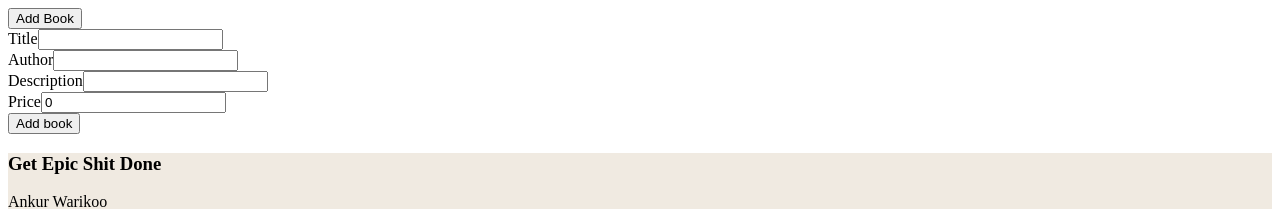
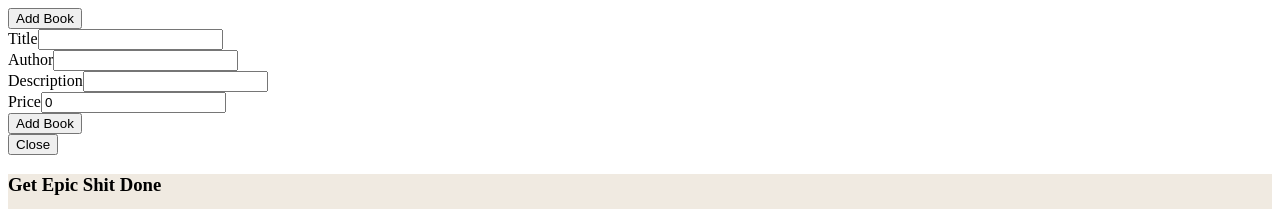
Before and after one commit to Kun7l/Bacancy-Training-Angular, an Angular app in the folder Sessions/08_book_store_application/: page / in a window 1280 px wide. Both pictures are taken after a click on the button "Add Book". Shown: the top 209 px of the page. Built offline with nearby package versions, Linux system fonts and the light colour scheme.

Commit message:
feat: close button and dynamic update button added

```diff
--- a/Sessions/08_book_store_application/src/app/book/components/book-action/book-action.html
+++ b/Sessions/08_book_store_application/src/app/book/components/book-action/book-action.html
@@ -17,7 +17,8 @@
             <input type="number" name="bookPrice" id="book-price" formControlName="price" [(ngModel)]="book().price">
         </div>
 
-        <button type="submit">Add
-            book</button>
+        <button type="submit">@if (isAddActive()) {Add Book} @else{Update Book}</button>
+
     </form>
+    <button (click)="closeButton()">Close</button>
 </div>
--- a/Sessions/08_book_store_application/src/app/book/components/book-action/book-action.ts
+++ b/Sessions/08_book_store_application/src/app/book/components/book-action/book-action.ts
@@ -17,6 +17,8 @@ import { BookItem } from '../book-item/book-item';
 })
 export class BookAction {
   @Input() isAddActive = signal(false);
+  @Output() closeButtonEvent = new EventEmitter<void>();
+
   @Input() book = signal<IBookDetails>({
     id: 0,
     title: '',
@@ -73,4 +75,7 @@ export class BookAction {
       }
     }
   }
+  closeButton() {
+    this.closeButtonEvent.emit();
+  }
 }
--- a/Sessions/08_book_store_application/src/app/pages/book-container/book-container.html
+++ b/Sessions/08_book_store_application/src/app/pages/book-container/book-container.html
@@ -1,10 +1,12 @@
 <div class="book-container">
     <button (click)="isAddActive.set(true)">Add Book</button>
     @if (isAddActive() == true && isEditActive() == false ) {
-        <app-book-action (addBookEvent)="addBook($event)"/>
+    <app-book-action (addBookEvent)="addBook($event)" [isAddActive]="isAddActive"
+        (closeButtonEvent)="isAddActive.set(false)" />
     }
     @else if( isEditActive() == true && isAddActive() == false){
-        <app-book-action [book]="tempBook" (editBookEvent)="editBookFunction($event)"/>
+    <app-book-action [book]="tempBook" (editBookEvent)="editBookFunction($event)" [isAddActive]="isAddActive"
+        (closeButtonEvent)="isEditActive.set(false)" />
     }
-    <app-book-list [bookList]="bookList()"  (deleteBookEvent)="deleteBook($event)" (editBookEvent)="editBook($event)"/>
+    <app-book-list [bookList]="bookList()" (deleteBookEvent)="deleteBook($event)" (editBookEvent)="editBook($event)" />
 </div>
```
